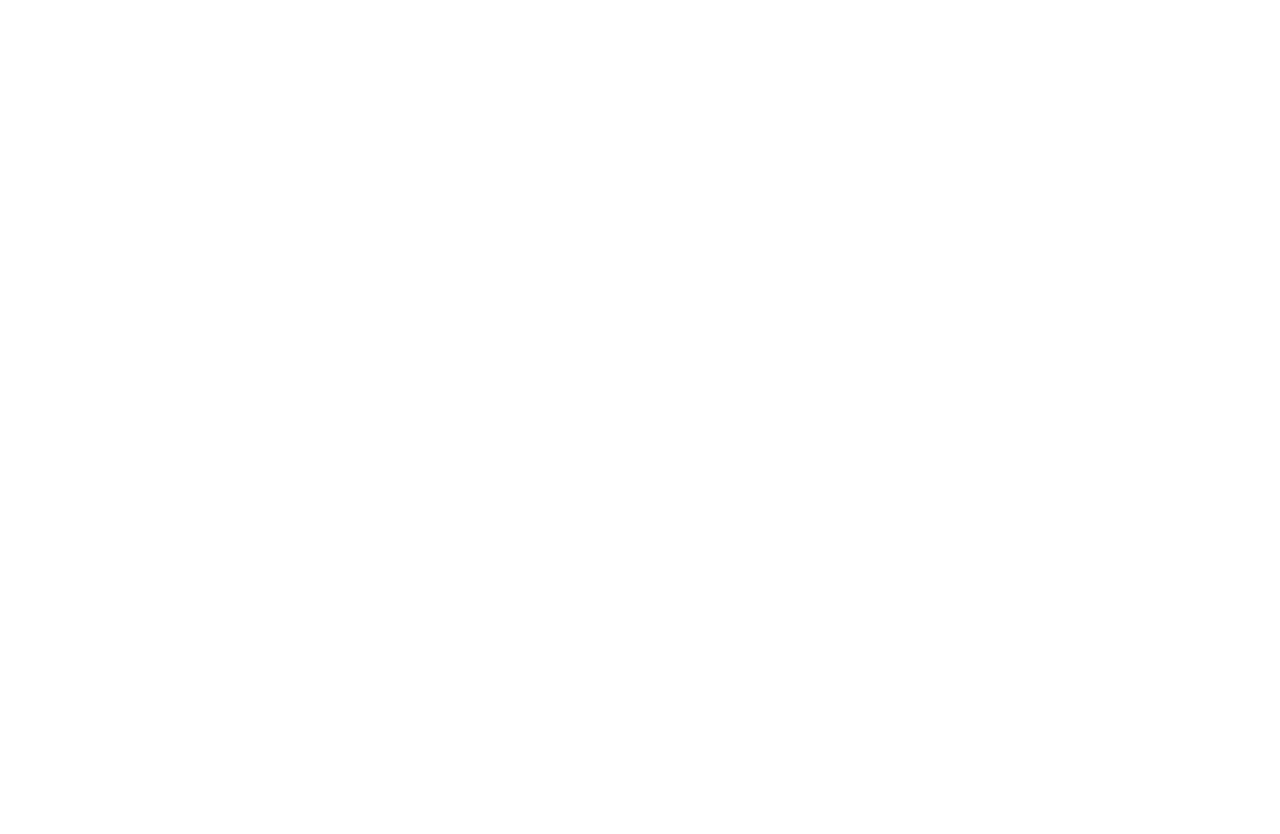
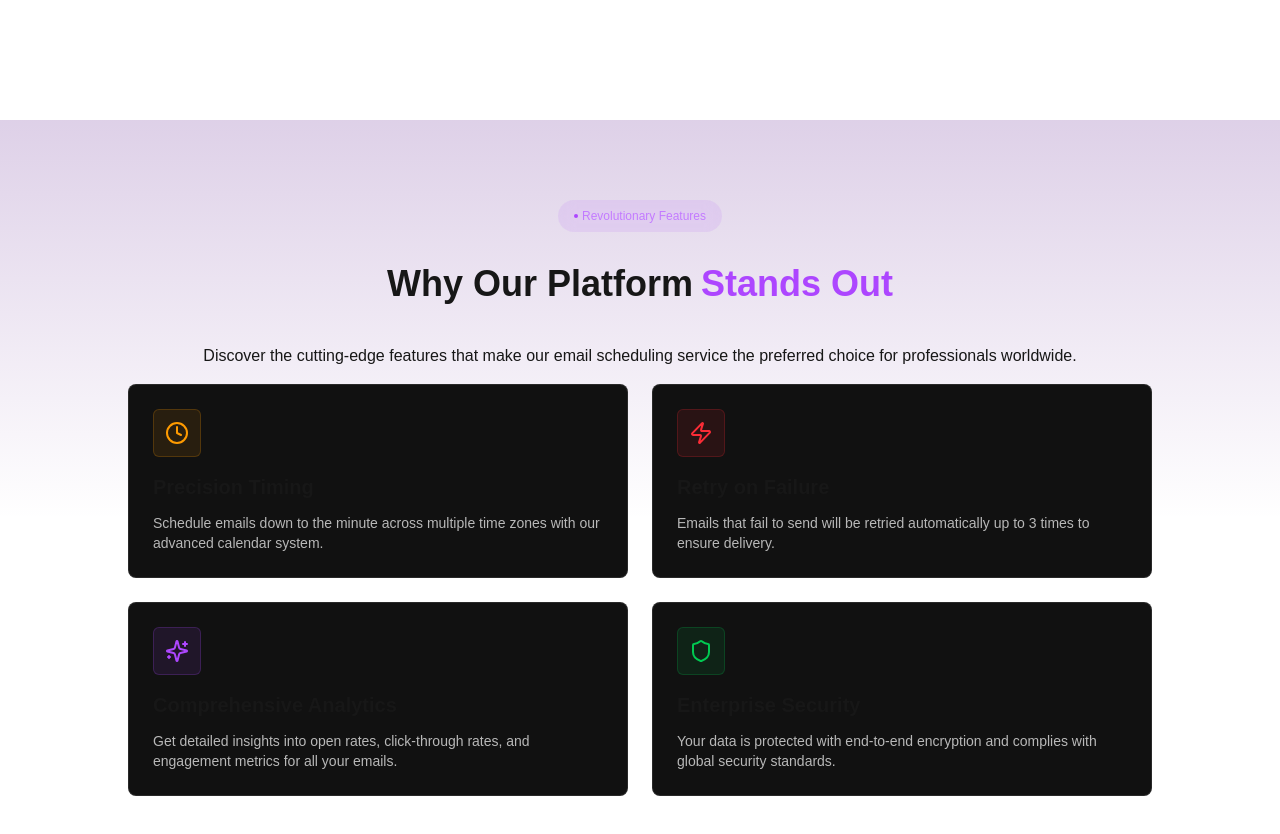
Before and after one commit to PRINCEjain0/mailpilot, a Next.js app: page / in a window 1280 px wide. Shown: the part 680-1514 px from the top of the page. Before the commit the page ends 800 px from the top, so only its background shows below. Built offline with nearby package versions, Linux system fonts and the light colour scheme.

Commit message:
feature page

```diff
--- /dev/null
+++ b/app/(routes)/form/page.jsx
@@ -0,0 +1,67 @@
+"use client";
+import { useState, useEffect } from "react";
+
+export default function form() {
+  const [email, setEmail] = useState("");
+  const [name, setName] = useState("");
+  const [recipient, setRecipient] = useState("");
+
+  return (
+    <section className="h-screen flex flex-col items-center bg-gradient-to-b from-blue-900/20 via-transparent to-transparent">
+      <div className="flex justify-center items-center gap-1 rounded-full bg-blue-500/10 backdrop-blur-sm py-2 px-4 mt-20 mb-4">
+        <div className="h-1 w-1 bg-blue-500 rounded-full mr-1"></div>
+        <p className="text-blue-400 text-xs ">Email Composer</p>
+      </div>
+      <div className="text-4xl font-bold mb-4 flex gap-2">
+        <h1>Schedule Your</h1>
+        <h1 className="text-blue-500">Email</h1>
+      </div>
+      <div className="text-white/70 text-lg  text-center max-w-2xl ">
+        Create and schedule your email with precision timing for maximum impact
+      </div>
+      <div className="w-1/2 h-full flex flex-col bg-[#111] rounded-lg  mt-10 mb-16 px-8">
+        <div className="w-full mt-8">
+          <label id="email">Your Email</label>
+          <input
+            id="email"
+            type="text"
+            className="w-full h-10 bg-blue text-white rounded-md px-4 py-2 mt-2 bg-black "
+            placeholder="abc@gmail.com"
+            value={email}
+            onChange={(e) => setEmail(e.target.value)}
+            required
+          ></input>
+        </div>
+        <div className="w-full mt-4">
+          <label id="name">Your Name</label>
+          <input
+            id="name"
+            type="text"
+            className="w-full h-10 bg-blue text-white rounded-md px-4 py-2 mt-2 bg-black "
+            placeholder="prince..."
+            value={name}
+            onChange={(e) => setName(e.target.value)}
+            required
+          ></input>
+        </div>
+        <div className="w-full mt-4">
+          <label id="recipiemt">Recipient Email</label>
+          <input
+            id="recipiemt"
+            type="text"
+            className="w-full h-10 bg-blue text-white rounded-md px-4 py-2 mt-2 bg-black "
+            placeholder="recipiemt@gmail.com"
+            value={recipient}
+            onChange={(e) => setRecipient(e.target.value)}
+            required
+          ></input>
+        </div>
+        <div className="flex justify-end mt-8 ">
+          <button className="bg-blue-500 rounded-lg px-4 py-2 backdrop-blur-sm">
+            continue
+          </button>
+        </div>
+      </div>
+    </section>
+  );
+}
--- a/app/page.tsx
+++ b/app/page.tsx
@@ -1,4 +1,49 @@
+"use client";
+import {
+  ArrowRight,
+  Mail,
+  Sparkles,
+  Zap,
+  Shield,
+  Clock,
+  ChevronRight,
+} from "lucide-react";
+import { motion } from "framer-motion";
 export default function Home() {
+  const features = [
+    {
+      icon: <Clock className="h-6 w-6" />,
+      title: "Precision Timing",
+      description:
+        "Schedule emails down to the minute across multiple time zones with our advanced calendar system.",
+      color: "bg-amber-500/10 text-amber-500 border-amber-500/20",
+      hoverColor: "group-hover:bg-amber-500 group-hover:text-white",
+    },
+    {
+      icon: <Zap className="h-6 w-6" />,
+      title: "Retry on Failure",
+      description:
+        "Emails that fail to send will be retried automatically up to 3 times to ensure delivery.",
+      color: "bg-red-500/10 text-red-500 border-red-500/20",
+      hoverColor: "group-hover:bg-red-500 group-hover:text-white",
+    },
+    {
+      icon: <Sparkles className="h-6 w-6" />,
+      title: "Comprehensive Analytics",
+      description:
+        "Get detailed insights into open rates, click-through rates, and engagement metrics for all your emails.",
+      color: "bg-purple-500/10 text-purple-500 border-purple-500/20",
+      hoverColor: "group-hover:bg-purple-500 group-hover:text-white",
+    },
+    {
+      icon: <Shield className="h-6 w-6" />,
+      title: "Enterprise Security",
+      description:
+        "Your data is protected with end-to-end encryption and complies with global security standards.",
+      color: "bg-green-500/10 text-green-500 border-green-500/20",
+      hoverColor: "group-hover:bg-green-500 group-hover:text-white",
+    },
+  ];
   return (
     <div>
       <section className="min-h-screen flex flex-col items-center gap-4 bg-gradient-to-b  from-blue-900/20 via-transparent to-transparent">
@@ -25,6 +70,51 @@
           </button>
         </div>
       </section>
+
+      <section className="min-h-screen flex flex-col items-center gap-4 bg-gradient-to-b  from-purple-900/20 via-transparent to-transparent">
+        <div className="flex justify-center items-center gap-1 rounded-full bg-purple-500/10 backdrop-blur-sm py-2 px-4 mt-20 mb-4">
+          <div className="h-1 w-1 bg-purple-500 rounded-full "></div>
+          <p className="text-purple-400 text-xs ">Revolutionary Features</p>
+        </div>
+        <div className="flex gap-2 mb-6">
+          <h1 className="text-4xl font-bold ">Why Our Platform </h1>
+
+          <h1 className="text-4xl text-purple-500 font-bold"> Stands Out</h1>
+        </div>
+        <h1>
+          Discover the cutting-edge features that make our email scheduling
+          service the preferred choice for professionals worldwide.
+        </h1>
+
+        <div className="grid grid-cols-1 md:grid-cols-2 gap-6 max-w-5xl mx-auto">
+          {features.map((feature, index) => (
+            <motion.div
+              key={index}
+              initial={{ opacity: 0, y: 30 }}
+              whileInView={{ opacity: 1, y: 0 }}
+              viewport={{ once: true }}
+              transition={{ duration: 0.5, delay: index * 0.1 }}
+              whileHover={{ scale: 1.02 }}
+              className="relative group"
+            >
+              <div className="bg-[#111] border border-white/10 rounded-lg p-6 h-full transition-all duration-300 group-hover:border-white/20 overflow-hidden">
+                <div
+                  className={`w-12 h-12 rounded-md flex items-center justify-center mb-4 ${feature.color} border transition-all duration-300 ${feature.hoverColor}`}
+                >
+                  {feature.icon}
+                </div>
+                <h3 className="text-xl font-bold mb-3 group-hover:text-white transition-colors duration-300">
+                  {feature.title}
+                </h3>
+                <p className="text-white/70 text-sm group-hover:text-white/90 transition-colors duration-300">
+                  {feature.description}
+                </p>
+              </div>
+            </motion.div>
+          ))}
+        </div>
+      </section>
+      <section></section>
     </div>
   );
 }
```
Also changed, not shown: package.json (+8 -6 lines), 1 other file (tests, documents, lock files or other folders).
